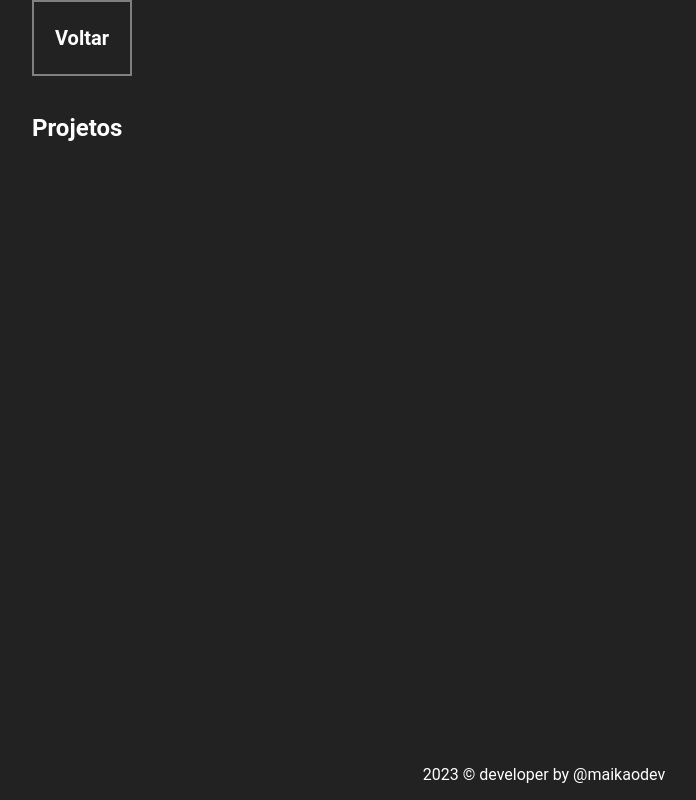
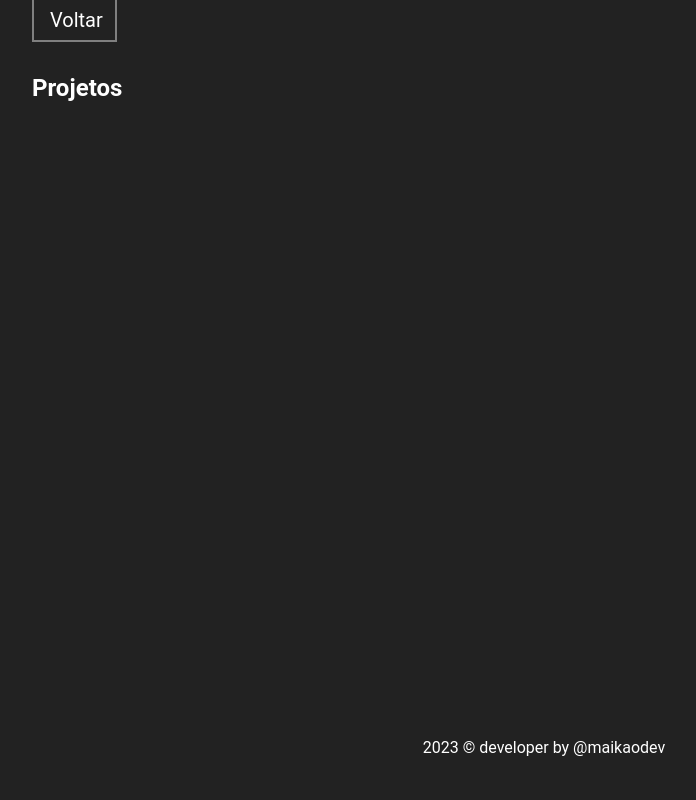
Before and after one commit to maikaodev/portfolio, a plain HTML site: page projects.html in a window 1280 px wide. Shown: the whole page, without its empty margins (96-792 px from the left). Drawn offline with Linux system fonts and the light colour scheme; no server answers.

Commit message:
Estilo: Melhorando semântica e css

```diff
--- a/projects.html
+++ b/projects.html
@@ -9,25 +9,13 @@
   </head>
   <body>
     <main>
-      <div class="content">
-        <!-- Header -->
-        <header>
-          <a id="button" href="/index.html">Voltar</a>
-        </header>
-        <!-- Header -->
+      <a id="back" href="/index.html">Voltar</a>
 
-        <!-- Title -->
-        <div class="content">
-          <h2>Projetos</h2>
-        </div>
-        <!-- Title -->
+      <section>
+        <h2>Projetos</h2>
 
-        <!-- List -->
-        <section>
-          <ul id="projects_list"></ul>
-        </section>
-        <!-- List -->
-      </div>
+        <ul id="projects_list"></ul>
+      </section>
     </main>
     <footer>2023 &copy developer by @maikaodev</footer>
 
--- a/styles/style_project.css
+++ b/styles/style_project.css
@@ -17,61 +17,67 @@ body {
   display: flex;
   flex-direction: column;
   align-items: center;
-}
-main {
-  width: 80vw;
+
+  height: 100vh;
+
+  gap: 16px;
 }
 
-header #button {
+main {
   display: flex;
-  align-items: center;
-  justify-content: center;
+  flex-direction: column;
 
-  width: 100px;
+  gap: 16px;
+}
+
+#back {
+  width: 85px;
 
   background-color: #222;
   color: #fff;
 
-  border: 2px solid grey;
+  border-right: 2px solid grey;
+  border-bottom: 2px solid grey;
+  border-left: 2px solid grey;
 
   text-decoration: none;
 
   font-size: 20px;
-  font-weight: 700;
 
-  padding: 24px;
-  margin-bottom: 16px;
+  padding: 8px 16px;
 
   cursor: pointer;
 }
-
-.content h2 {
-  line-height: 40px;
-  margin: 32px 0;
+main section h2 {
+  margin: 16px 0;
 }
 
 #projects_list {
-  list-style-type: none;
+  height: 70vh;
+
   display: flex;
   flex-direction: column;
-  height: 60vh;
 
-  overflow-y: scroll;
+  list-style-type: none;
+
+  overflow-y: auto;
 }
 
 .card {
   width: 250px;
+
+  display: flex;
+  justify-content: center;
+  align-items: center;
 
   border: 2px solid #fff;
 
   margin-bottom: 16px;
   margin-right: 8px;
 
-  padding: 8px;
-
   cursor: pointer;
 
-  transition: all 1.05s;
+  transition: background 1.05s;
 }
 
 .card:hover {
@@ -81,25 +87,17 @@ header #button {
 .card a {
   text-decoration: none;
 
-  display: flex;
-  align-items: center;
-  justify-content: center;
-
   color: #fff;
 
   padding: 8px;
-  text-transform: uppercase;
 }
 
 footer {
-  /* margin-top: 96px; */
-  position: absolute;
-  bottom: 16px;
+  margin: auto;
 }
 
-@media (min-width: 375px) {
 ::-webkit-scrollbar {
-    width: 10px;
+  width: 4px;
 }
 
 ::-webkit-scrollbar-track {
@@ -113,22 +111,32 @@ footer {
 ::-webkit-scrollbar-thumb:hover {
   background: #555;
 }
+
+@media (min-width: 768px) {
+  main {
+    width: 500px;
   }
 
-@media (min-width: 768px) {
-  .card {
-    width: 90%;
-  }
-  .content,
-  footer {
-    margin: 0 auto;
-  }
-  footer {
-    text-align: center;
+  main section {
+    width: 300px;
+
+    margin: auto;
   }
 }
-@media (min-width: 768px) {
-  footer {
-    margin-top: 80px;
+
+@media (min-width: 1024px) {
+  main {
+    width: 80%;
+  }
+
+  main section {
+    width: 100%;
+  }
+
+  #projects_list {
+    flex-direction: row;
+    flex-wrap: wrap;
+
+    overflow-y: auto;
   }
 }
```
Lines whose indentation alone changed are shown as unchanged.
